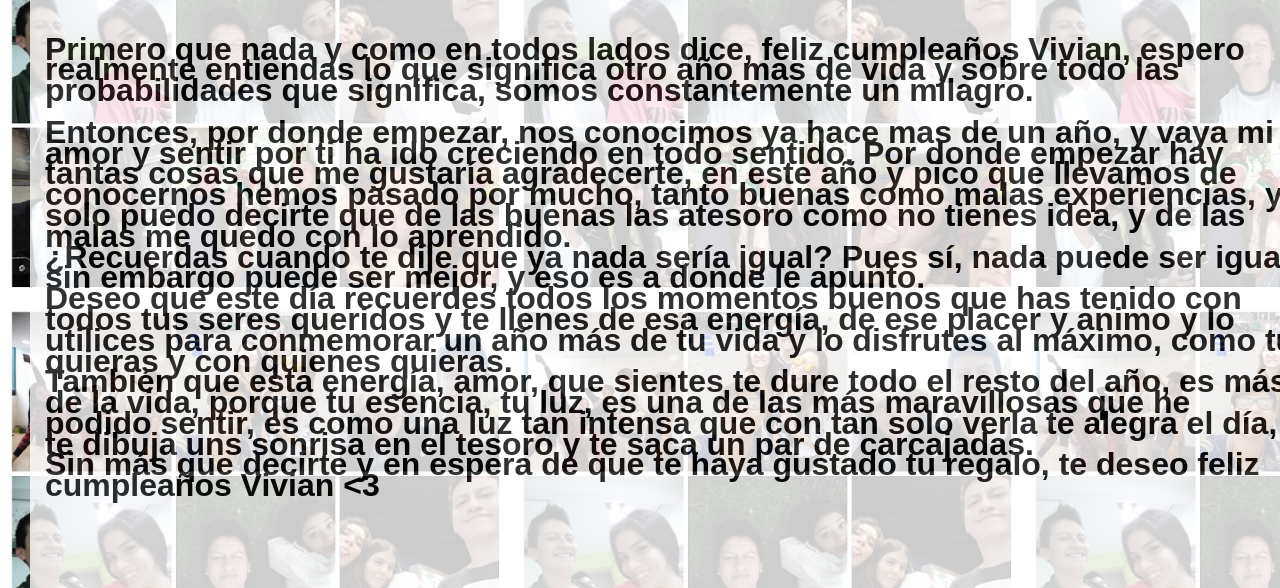
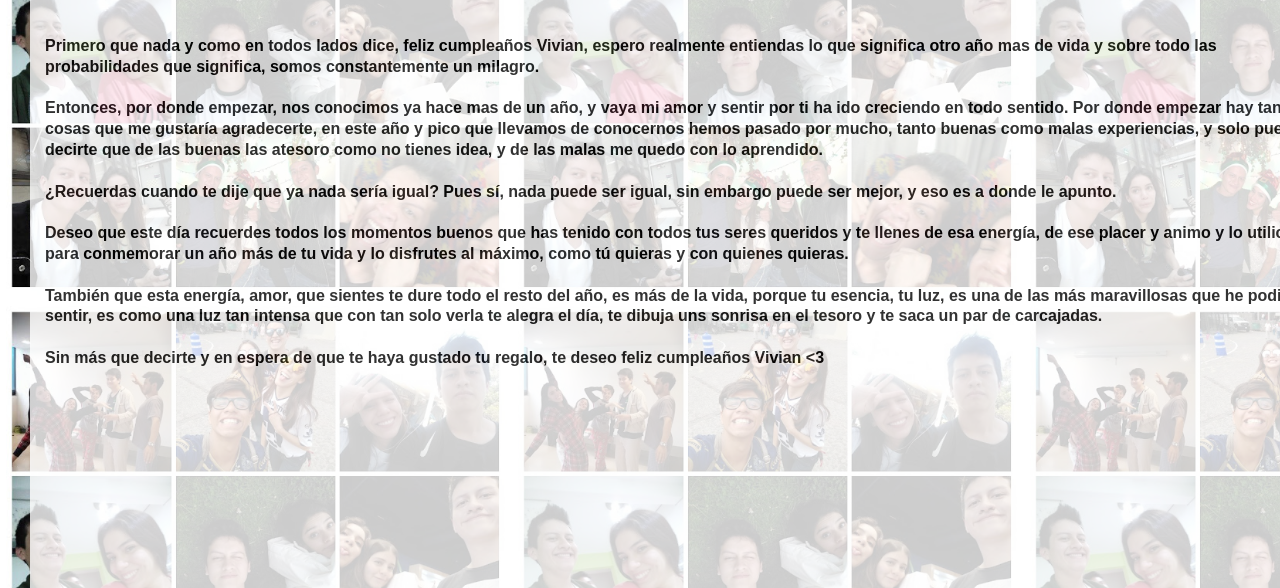
Before and after one commit to AxelGI/Vivian, a plain HTML site: page index.html in a window 1280 px wide. Shown: the part 212-800 px from the top of the page. Drawn offline with nearby package versions, Linux system fonts and the light colour scheme; a web font is replaced by a local one.

Commit message:
Mensaje cursi 5

```diff
--- a/index.html
+++ b/index.html
@@ -52,17 +52,16 @@
 		 <div id="txt1"><h1>Aqui vamos con las palabras cursis...</h1></div>
 
 		 	<div id="txt1">
-		 		<font size="6"> <h4> Primero que nada y como en todos lados dice, feliz cumpleaños Vivian, espero realmente entiendas lo que significa otro año mas de vida y sobre todo las probabilidades que significa, somos constantemente un milagro. <br> <br>Entonces, por donde empezar, nos conocimos ya hace mas de un año, y vaya mi amor y sentir por ti ha ido creciendo en todo sentido. Por donde empezar hay tantas cosas que me gustaría agradecerte, en este año y pico que llevamos de conocernos hemos pasado por mucho, tanto buenas como malas experiencias, y solo puedo decirte que de las buenas las atesoro como no tienes idea, y de las malas me quedo con lo aprendido.
-		 			<br>
+		 		 <h4> Primero que nada y como en todos lados dice, feliz cumpleaños Vivian, espero realmente entiendas lo que significa otro año mas de vida y sobre todo las probabilidades que significa, somos constantemente un milagro. <br> <br>Entonces, por donde empezar, nos conocimos ya hace mas de un año, y vaya mi amor y sentir por ti ha ido creciendo en todo sentido. Por donde empezar hay tantas cosas que me gustaría agradecerte, en este año y pico que llevamos de conocernos hemos pasado por mucho, tanto buenas como malas experiencias, y solo puedo decirte que de las buenas las atesoro como no tienes idea, y de las malas me quedo con lo aprendido.
+		 			<br><br>
 				¿Recuerdas cuando te dije que ya nada sería igual? Pues sí, nada puede ser igual, sin embargo puede ser mejor, y eso es a donde le apunto.
-					<br>
+					<br><br>
 				Deseo que este día recuerdes todos los momentos buenos que has tenido con todos tus seres queridos y te llenes de esa energía, de ese placer y animo y lo utilices para conmemorar un año más de tu vida y lo disfrutes al máximo, como tú quieras y con quienes quieras.
-					<br>
+					<br><br>
 				También que esta energía, amor, que sientes te dure todo el resto del año, es más de la vida, porque tu esencia, tu luz, es una de las más maravillosas que he podido sentir, es como una luz tan intensa que con tan solo verla te alegra el día, te dibuja uns sonrisa en el tesoro y te saca un par de carcajadas.
-				<br>
+				<br><br>
 				Sin más que decirte y en espera de que te haya gustado tu regalo, te deseo feliz cumpleaños Vivian <3
 			</h4>
-		 		</font>
 		 	</div>
 		</header>
 	</section>
```
